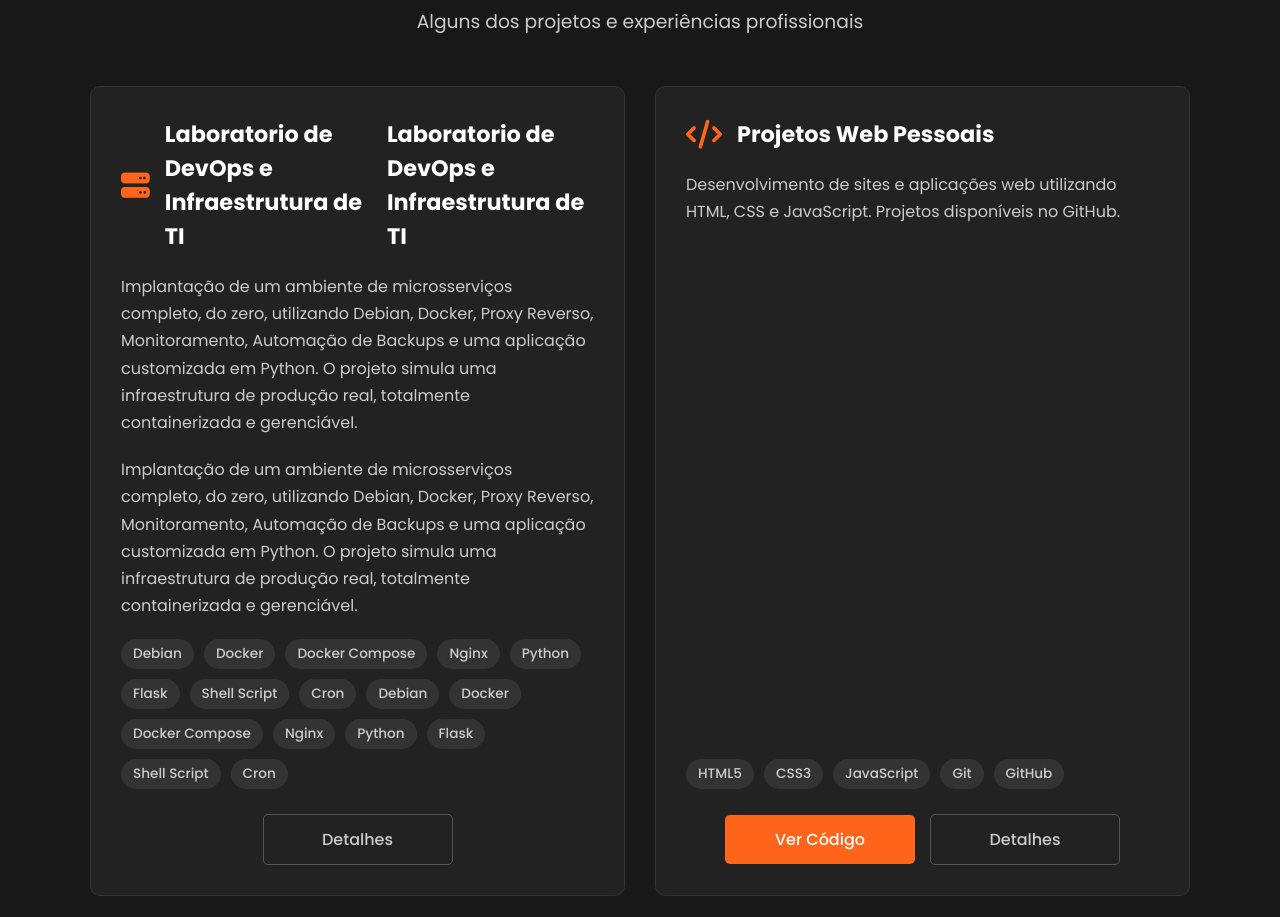
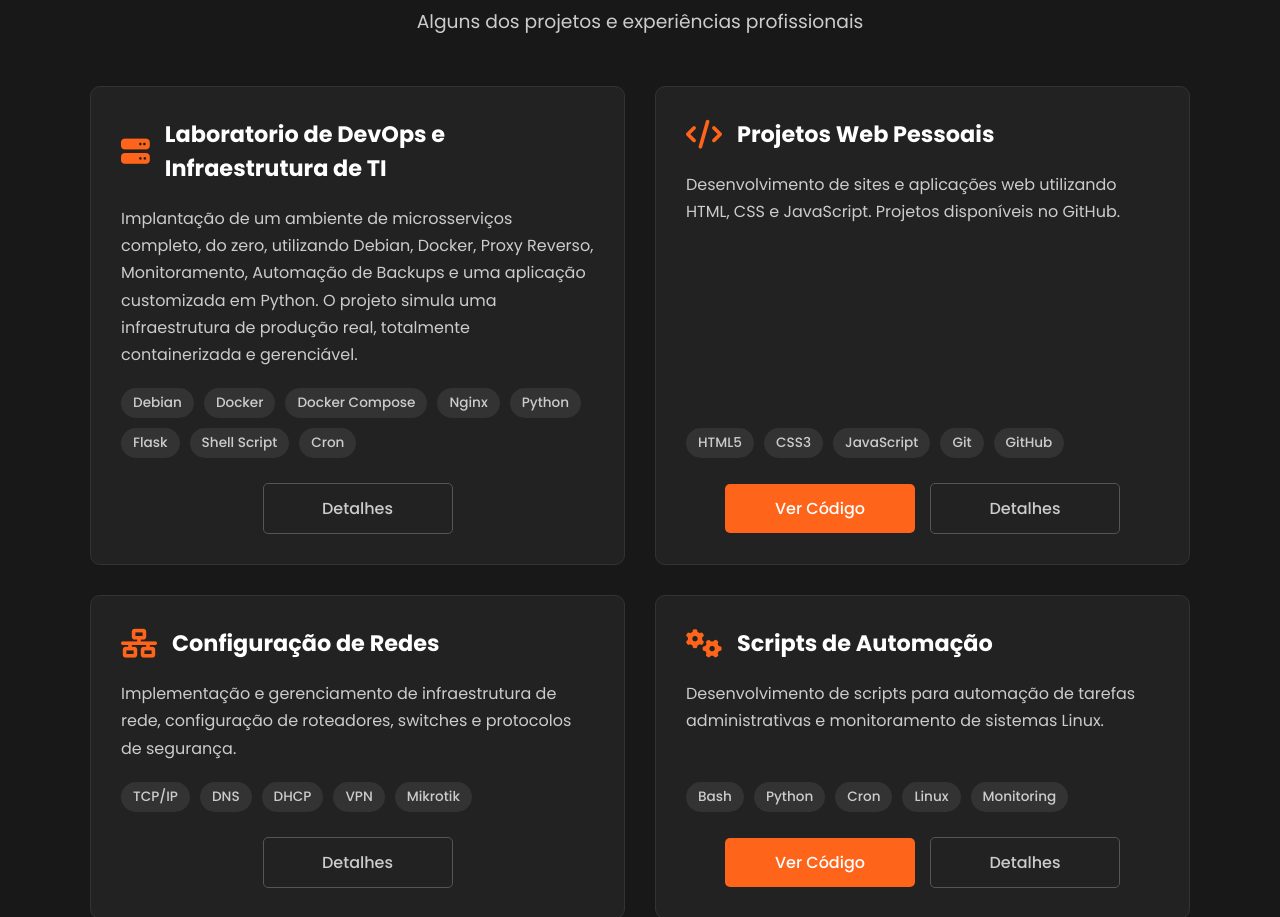
Before and after one commit to IsmaelSidney/ismael-barroso-portifolio, a plain HTML site: page index.html in a window 1280 px wide. Shown: the part 3799-4716 px from the top of the page. Drawn offline with Linux system fonts and the light colour scheme.

Commit message:
upload projeto infra

```diff
--- a/index.html
+++ b/index.html
@@ -212,25 +212,12 @@
                         <div class="card-header">
                             <i class="fas fa-server"></i>
                             <h4>Laboratorio de DevOps e Infraestrutura de TI</h4>
-                            <h4>Laboratorio de DevOps e Infraestrutura de TI</h4>
                         </div>
                         <p>Implantação de um ambiente de microsserviços completo, do zero, utilizando Debian, Docker,
                             Proxy Reverso, Monitoramento, Automação de Backups e uma aplicação customizada em Python. O
                             projeto simula uma infraestrutura de produção real, totalmente containerizada e gerenciável.
                         </p>
-                        <p>Implantação de um ambiente de microsserviços completo, do zero, utilizando Debian, Docker,
-                            Proxy Reverso, Monitoramento, Automação de Backups e uma aplicação customizada em Python. O
-                            projeto simula uma infraestrutura de produção real, totalmente containerizada e gerenciável.
-                        </p>
                         <div class="tech-pills">
-                            <span>Debian</span>
-                            <span>Docker</span>
-                            <span>Docker Compose</span>
-                            <span>Nginx</span>
-                            <span>Python</span>
-                            <span>Flask</span>
-                            <span>Shell Script</span>
-                            <span>Cron</span>
                             <span>Debian</span>
                             <span>Docker</span>
                             <span>Docker Compose</span>
```
